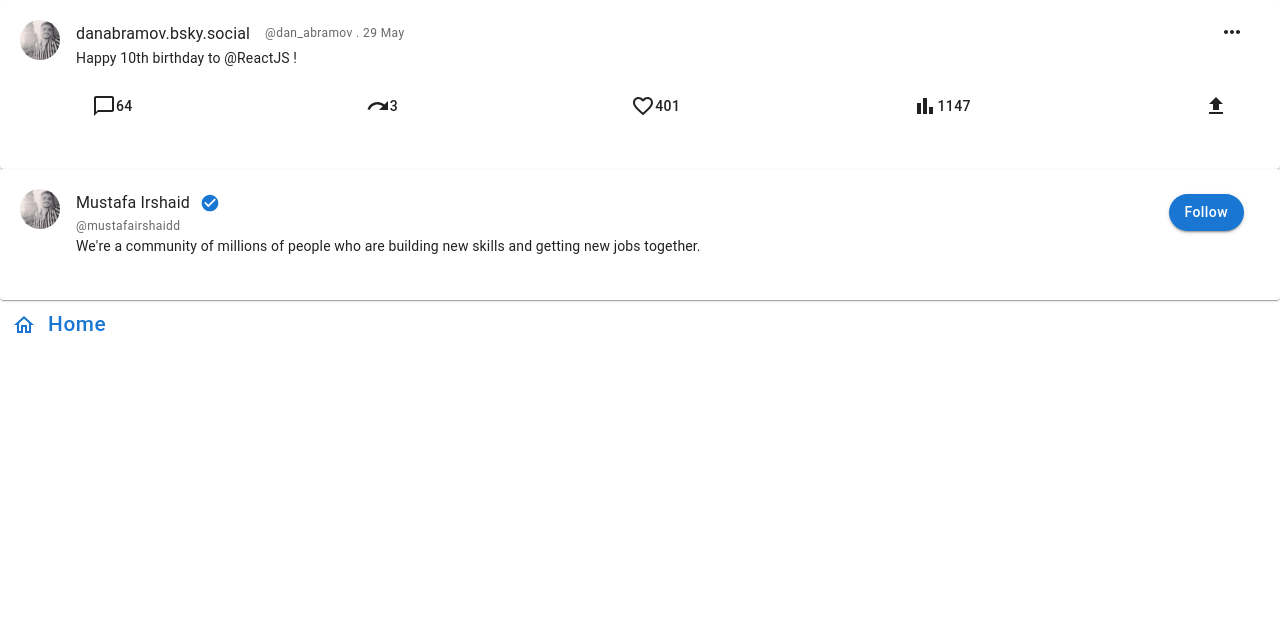
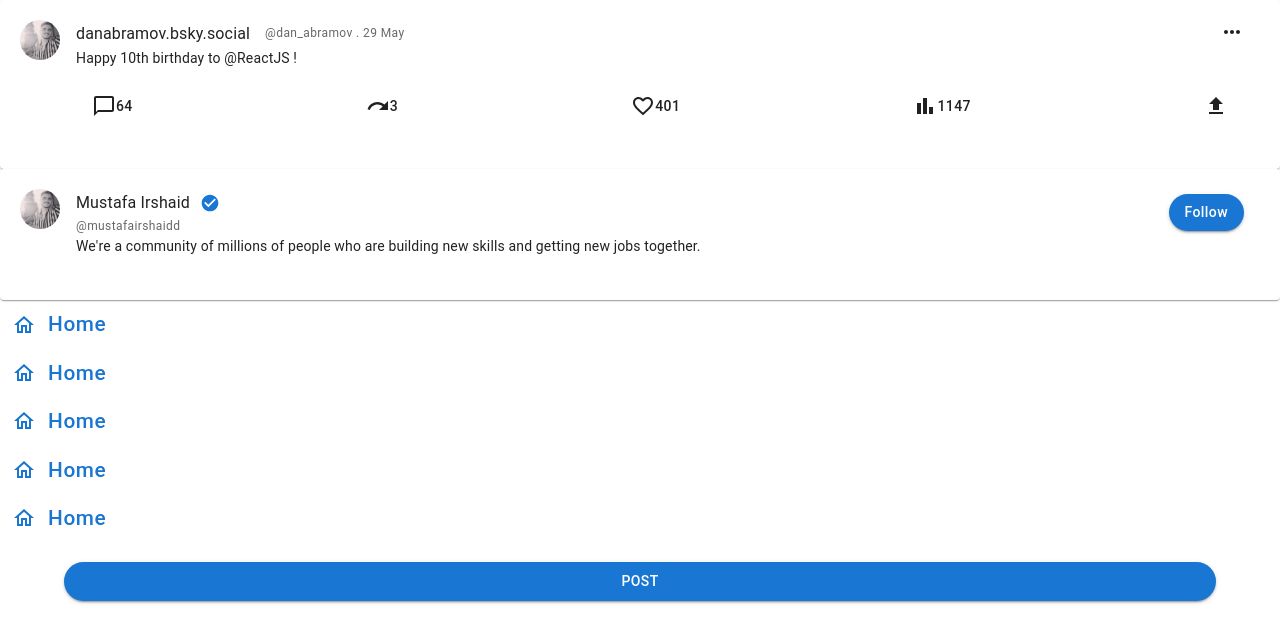
Before and after one commit to MustafaIrshaidd/react-twitter-homepage, a React (Create React App) app: page / in a window 1280 px wide. Shown: the top 642 px of the page. Built offline with nearby package versions, Linux system fonts and the light colour scheme.

Commit message:
Implemented Post Button in NavBar

```diff
--- a/src/components/Navbar/index.jsx
+++ b/src/components/Navbar/index.jsx
@@ -1,10 +1,19 @@
 import React from "react";
 import NavItem from "./NavItem";
 import HomeOutlinedIcon from '@mui/icons-material/HomeOutlined';
+import { Box, Button } from "@mui/material";
 const Navbar = () => {
   return (
     <>
       <NavItem  icon={<HomeOutlinedIcon/>} title={"Home"}/>
+      <NavItem  icon={<HomeOutlinedIcon/>} title={"Home"}/>
+      <NavItem  icon={<HomeOutlinedIcon/>} title={"Home"}/>
+      <NavItem  icon={<HomeOutlinedIcon/>} title={"Home"}/>
+      <NavItem  icon={<HomeOutlinedIcon/>} title={"Home"}/>
+      <Box width={"100%"} justifyContent={"center"} alignItems={"center"} display={"flex"}>
+          <Button variant={"contained"} sx={{borderRadius:"20px",padding:"7px 0px",width:"90%",marginTop:"20px"}}>Post</Button>
+      </Box>
+
     </>
   );
 };
```
